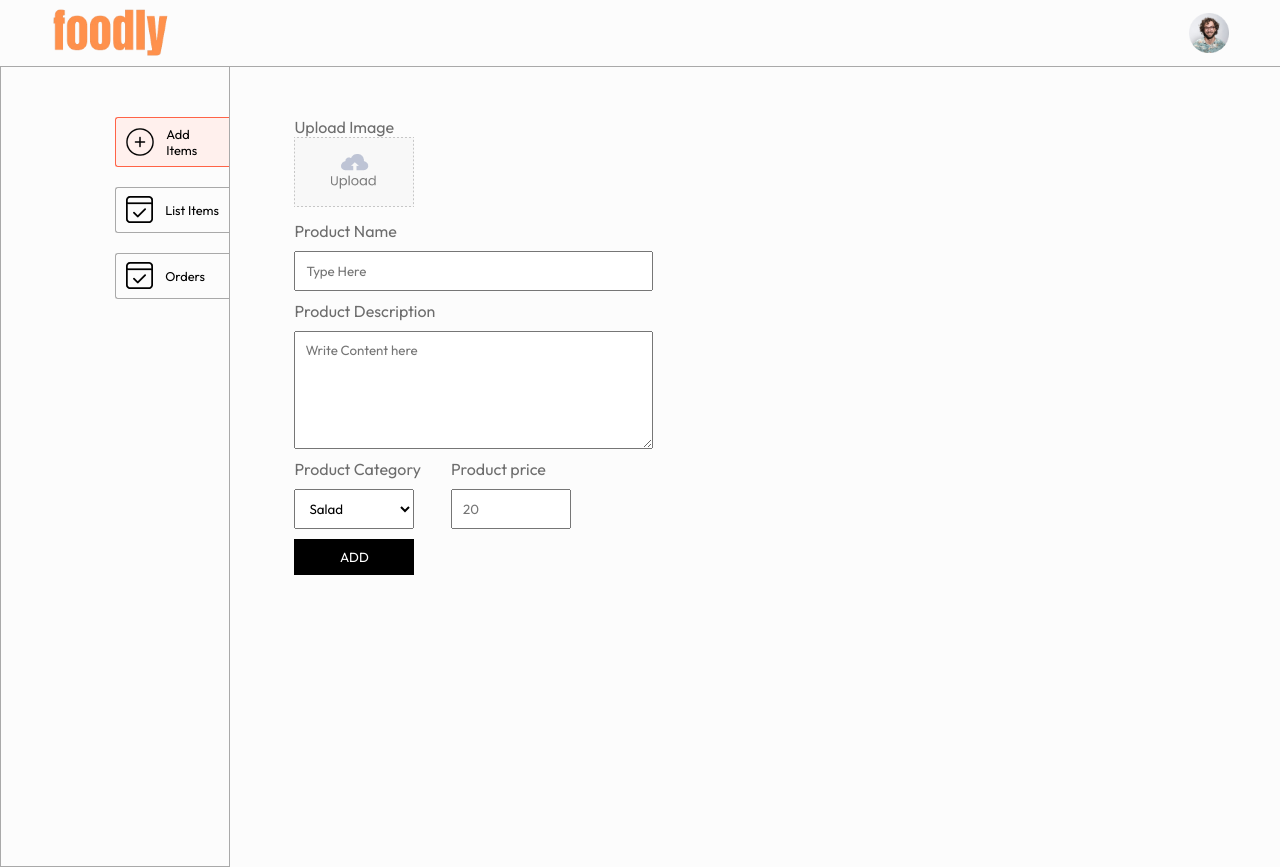
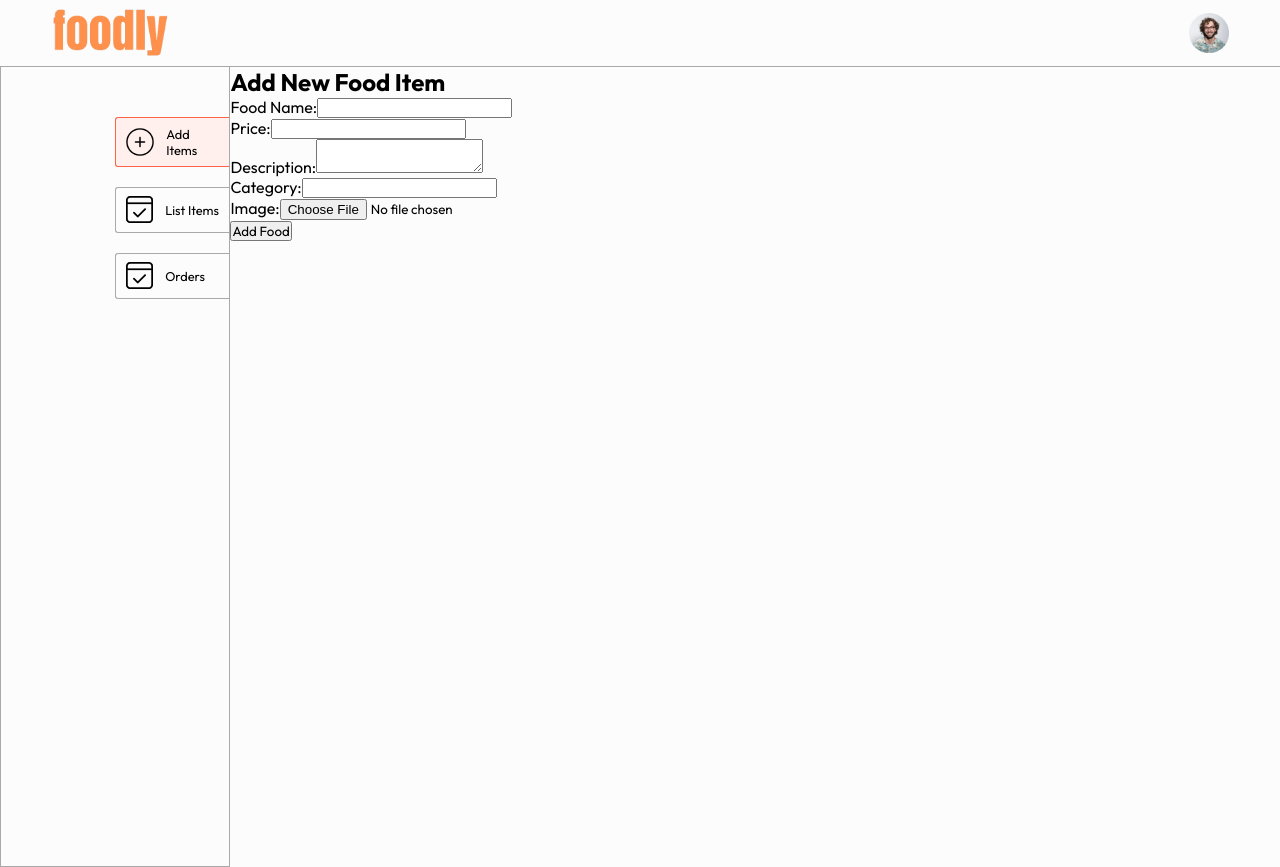
Before and after one commit to tirath-sudo/food-delivery-app, a React (Vite) app in the folder admin/: page /add in a window 1280 px wide. Built offline with nearby package versions, Linux system fonts and the light colour scheme; the HTML template or start-up script is replaced by a standard one.

Commit message:
deploy and clouinary patch commit

```diff
--- a/admin/src/pages/add/Add.jsx
+++ b/admin/src/pages/add/Add.jsx
@@ -1,98 +1,105 @@
-import React, { useEffect, useState } from 'react'
-import "./Add.css"
-import { assets } from '../../assets/assets'
-import axios from "axios"
-import { toast } from 'react-toastify'
+import React, { useState } from "react";
 
 const Add = () => {
+  const [foodName, setFoodName] = useState("");
+  const [price, setPrice] = useState("");
+  const [description, setDescription] = useState("");
+  const [category, setCategory] = useState("");
+  const [image, setImage] = useState(null);
 
-  const [image, setImage] = useState(false)
-  const [data, setData] = useState({
-    name: "",
-    description: "",
-    price: "",
-    category: "Salad"
-  })
+  // Handle file selection
+  const handleImageChange = (e) => {
+    setImage(e.target.files[0]);
+  };
 
-  const onChangeHandler = (event) => {
-    const name = event.target.name
-    const value = event.target.value;
-    setData(data => ({ ...data, [name]: value }))
-  }
-
-  const onSubmitHandler = async (event) => {
-    event.preventDefault();
-    const formData = new FormData();
-    formData.append("name", data.name)
-    formData.append("description", data.description)
-    formData.append("price", Number(data.price))
-    formData.append("category", data.category)
-    formData.append("image", image)
+  // Handle form submit
+  const handleSubmit = async (e) => {
+    e.preventDefault();
 
     try {
-      const response = await axios.post(`${process.env.REACT_APP_API_URL}/api/food/add`, formData)
-      if (response.data.success) {
-        setData({
-          name: "",
-          description: "",
-          price: "",
-          category: "Salad"
-        })
-        setImage(false);
-        toast.success(response.data.message)
+      const formData = new FormData();
+      formData.append("name", foodName);
+      formData.append("price", price);
+      formData.append("description", description);
+      formData.append("category", category);
+      if (image) {
+        formData.append("image", image);
+      }
+
+      const res = await fetch("http://localhost:5000/api/food/add", {
+        method: "POST",
+        body: formData,
+      });
+
+      const data = await res.json();
+
+      if (data.success) {
+        alert("Food added successfully!");
+        setFoodName("");
+        setPrice("");
+        setDescription("");
+        setCategory("");
+        setImage(null);
       } else {
-        toast.error(response.data.message)
+        alert("Failed to add food.");
       }
-    } catch (error) {
-      toast.error("Something went wrong!")
+    } catch (err) {
+      console.error("Error uploading food:", err);
     }
-  }
-
-  useEffect(() => {
-    console.log(data);
-  }, [data])
+  };
 
   return (
-    <div className='add'>
-      <form className='flex-col' onSubmit={onSubmitHandler}>
-        <div className="add-img-upload-flex-col">
-          <p>Upload Image</p>
-          <label htmlFor="image">
-            <img src={image ? URL.createObjectURL(image) : assets.upload_area} alt='..'></img>
-          </label>
-          <input onChange={(e) => setImage(e.target.files[0])} type='file' id='image' hidden required></input>
+    <div className="add-container">
+      <h2>Add New Food Item</h2>
+      <form onSubmit={handleSubmit} className="add-form">
+        <div>
+          <label>Food Name:</label>
+          <input
+            type="text"
+            value={foodName}
+            onChange={(e) => setFoodName(e.target.value)}
+            required
+          />
         </div>
-        <div className="add-product-name flex-col">
-          <p>Product Name</p>
-          <input onChange={onChangeHandler} value={data.name} type='text' name='name' placeholder='Type Here'></input>
+
+        <div>
+          <label>Price:</label>
+          <input
+            type="number"
+            value={price}
+            onChange={(e) => setPrice(e.target.value)}
+            required
+          />
         </div>
-        <div className="add-product-description flex-col">
-          <p>Product Description</p>
-          <textarea onChange={onChangeHandler} value={data.description} name='description' rows='6' placeholder='Write Content here' required></textarea>
+
+        <div>
+          <label>Description:</label>
+          <textarea
+            value={description}
+            onChange={(e) => setDescription(e.target.value)}
+            required
+          />
         </div>
-        <div className="add-category-price">
-          <div className="add-category flex-col">
-            <p>Product Category</p>
-            <select onChange={onChangeHandler} name='category' value={data.category}>
-              <option value="Salad">Salad</option>
-              <option value="Rolls">Rolls</option>
-              <option value="Desert">Desert</option>
-              <option value="Sandwich">Sandwich</option>
-              <option value="Cake">Cake</option>
-              <option value="Pure Veg">Pure Veg</option>
-              <option value="Pasta">Pasta</option>
-              <option value="Noodles">Noodles</option>
-            </select>
-          </div>
-          <div className="add-price flex-col">
-            <p>Product price</p>
-            <input onChange={onChangeHandler} value={data.price} type='Number' name='price' placeholder='20'></input>
-          </div>
+
+        <div>
+          <label>Category:</label>
+          <input
+            type="text"
+            value={category}
+            onChange={(e) => setCategory(e.target.value)}
+            required
+          />
         </div>
-        <button type='submit' className='add-btn'>ADD</button>
+
+        <div>
+          <label>Image:</label>
+          <input type="file" accept="image/*" onChange={handleImageChange} />
+        </div>
+
+        <button type="submit">Add Food</button>
       </form>
     </div>
-  )
-}
+  );
+};
 
-export default Add
+export default Add;
```
Also changed, not shown: 2 other files (tests, documents, lock files or other folders).
